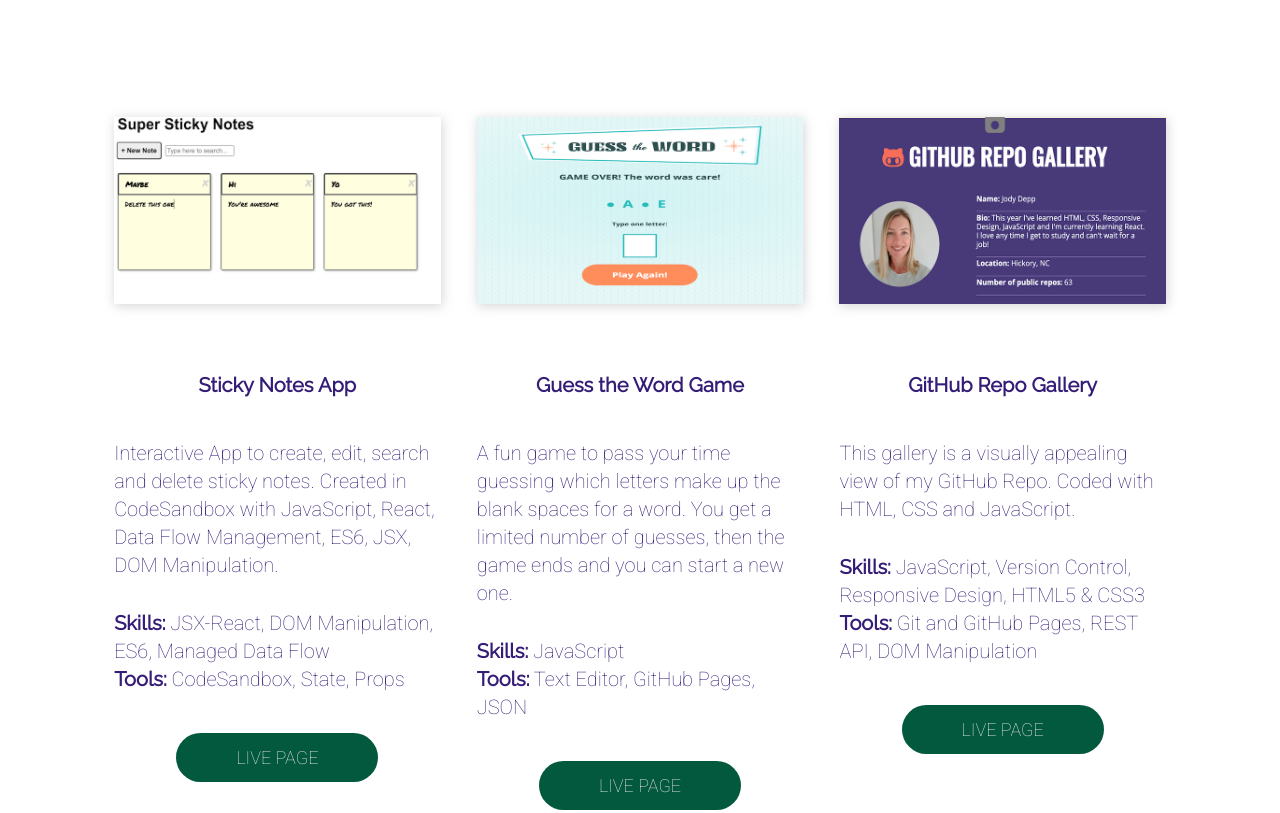
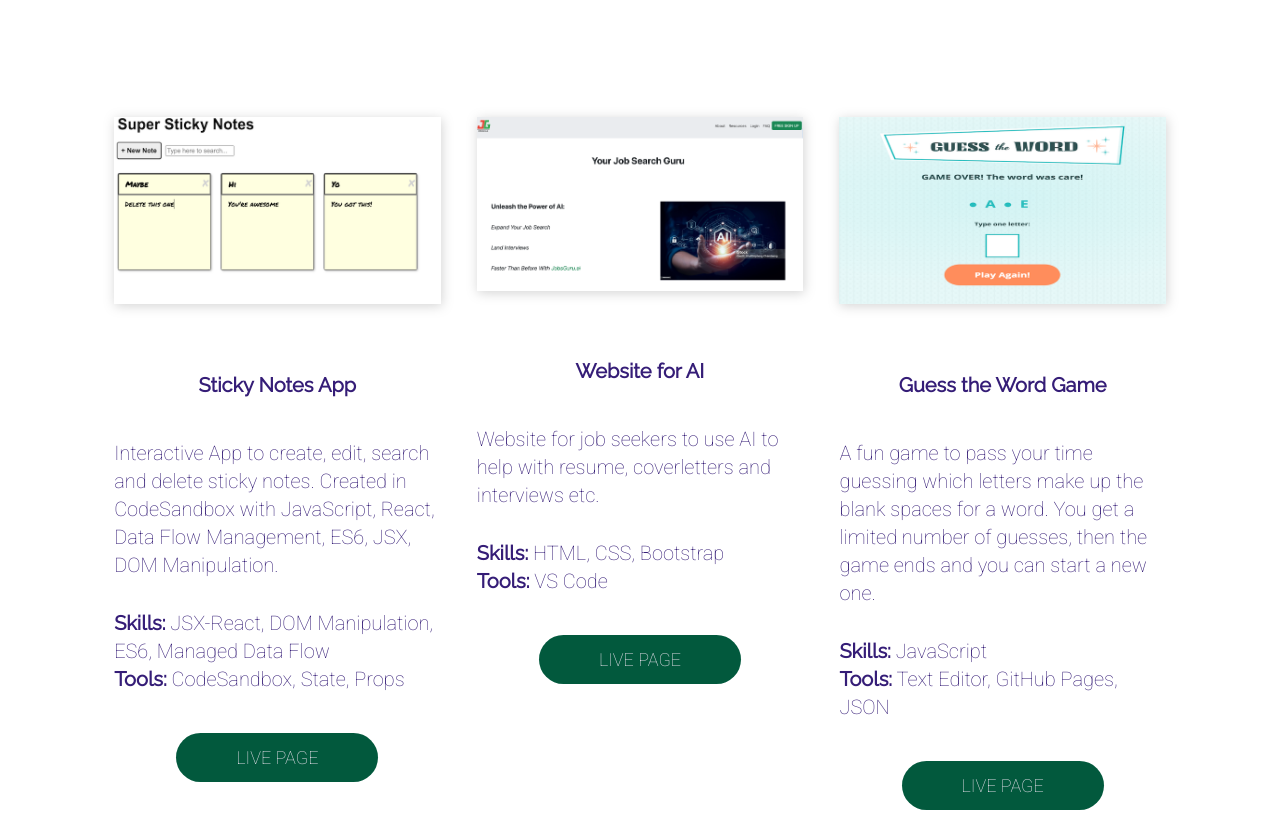
Before and after one commit to JoDepp/Portfolio-Jody-Depp, a website built with Parcel: page index.html in a window 1280 px wide. Shown: the part 915-1728 px from the top of the page. Built offline with nearby package versions, Linux system fonts and the light colour scheme.

Commit message:
Added JobsGuru site

```diff
--- a/index.html
+++ b/index.html
@@ -65,6 +65,25 @@
                     <span>Tools:</span> CodeSandbox, State, Props
                   </p>
                   <a class="project-link" href="https://95kphc.csb.app/" target="_blank">Live Page
+                  </a>
+                </div>
+
+                <div class="project-box">
+                  <figure>
+                    <a href="https://jodepp.github.io/JobsGuru-Bootstrap-Webpage/" target="_blank">
+                      <img src="img/jobsguru.png" alt="AI Website">
+                    </a>
+                  </figure>
+                  <h4>Website for AI</h4>
+                  <p class="project-description">Website for job seekers to use AI to help with resume, coverletters and interviews etc.
+                  </p>
+                  <p>
+                    <span>Skills:</span> HTML, CSS, Bootstrap
+                  </p>
+                  <p>
+                    <span>Tools:</span> VS Code
+                  </p>
+                  <a class="project-link" href="https://jodepp.github.io/JobsGuru-Bootstrap-Webpage/" target="_blank">Live Page
                   </a>
                 </div>
 
@@ -138,6 +157,7 @@
               <div class="skills-wrapper">
                 <p class="skill">HTML <i class="fa-brands fa-html5"></i></p>
                 <p class="skill">CSS <i class="fa-brands fa-css3"></i></p>
+                <p class="skill">Bootstrap</p>
                 <p class="skill">JavaScript <i class="fa-brands fa-square-js"></i></p>
                 <p class="skill">React <i class="fa-brands fa-react"></i></p>
                 <p class="skill">PHP <i class="fa-brands fa-php"></i></p>
@@ -145,7 +165,7 @@
                 <p class="skill">Git & Command Line</p>
                 <p class="skill">Web Hosting</p>
                 <p class="skill">Flexbox</p>
-                <p class="skill">API's</p>
+                <p class="skill">Web API's</p>
                 <p class="skill">Data Flow Management</p>
               </div>
             <h4>Tech Tools</h4>
```
Also changed, not shown: img/J.png (added), img/jobsguru.png (added).
